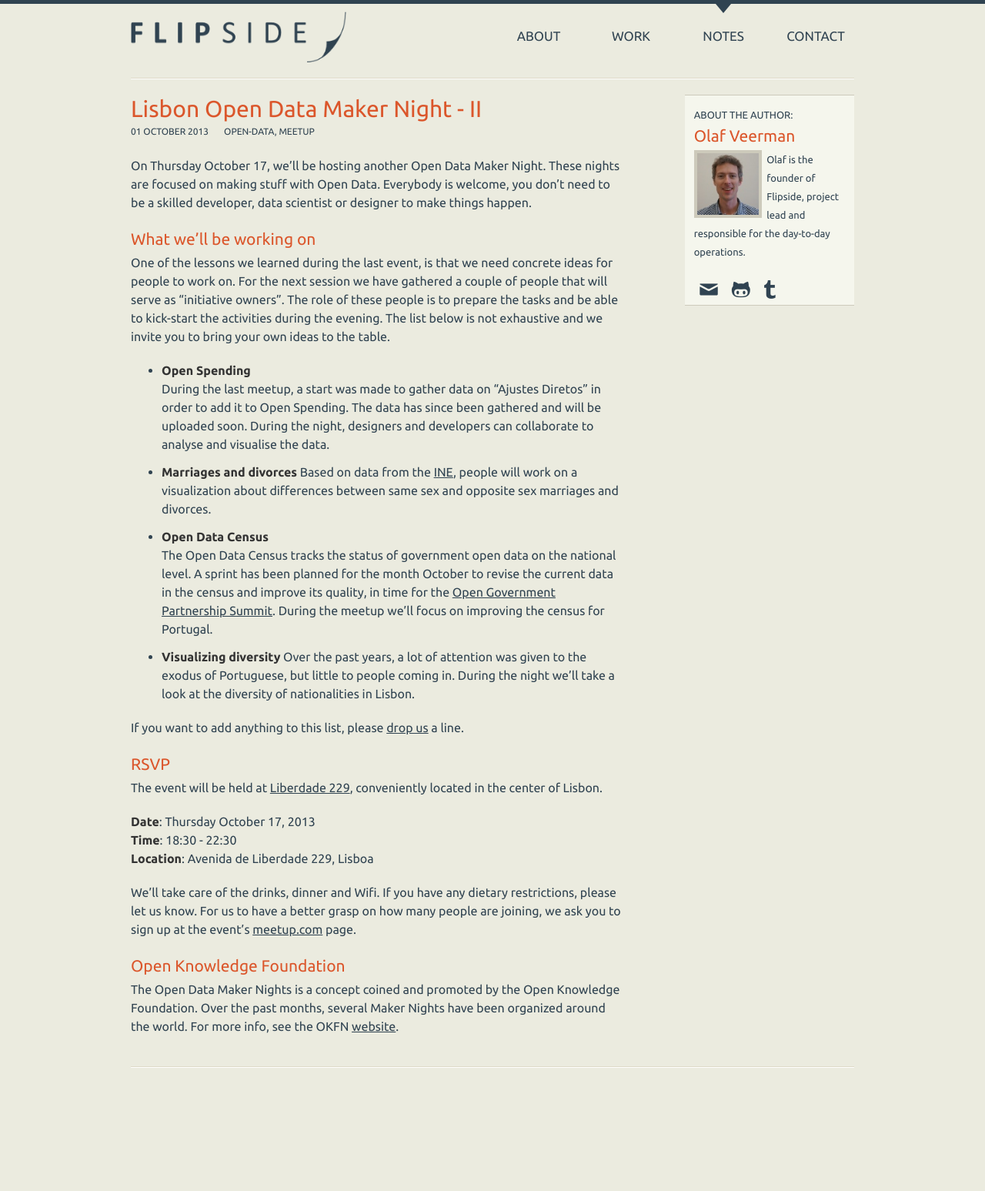
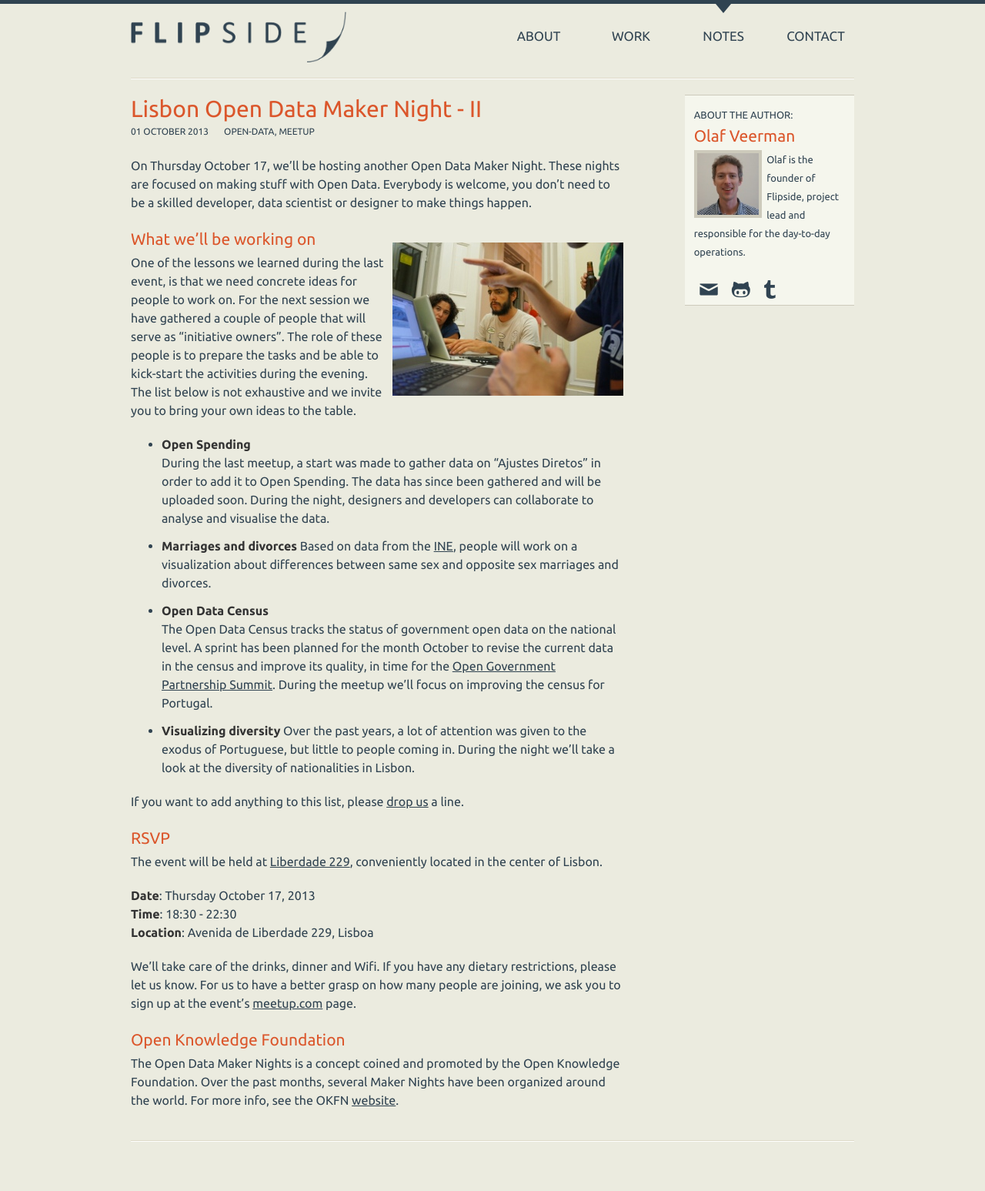
Before and after one commit to flipside-org/flipside.org, a Jekyll site: the page built from _posts/notes/2013-10-01-open-data-maker-night-II.md, in a window 1280 px wide. Shown: the whole page at 77% size. Built offline with Jekyll 4.4.1, drawn with Linux system fonts in a browser that asks for light colours; nearby versions of some CDN libraries; before the commit the page ends 1451 px from its top, so only the background shows below that.

Commit message:
Add an image to the ODMN post

```diff
--- a/_posts/notes/2013-10-01-open-data-maker-night-II.md
+++ b/_posts/notes/2013-10-01-open-data-maker-night-II.md
@@ -12,6 +12,7 @@
 
 On Thursday October 17, we'll be hosting another Open Data Maker Night. These nights are focused on making stuff with Open Data. Everybody is welcome, you don't need to be a skilled developer, data scientist or designer to make things happen.
 
+<img class="right" src="/images/notes/odmn1.jpg" alt="Open Data Maker Night in action">
 ### What we'll be working on
 One of the lessons we learned during the last event, is that we need concrete ideas for people to work on. For the next session we have gathered a couple of people that will serve as "initiative owners". The role of these people is to prepare the tasks and be able to kick-start the activities during the evening. The list below is not exhaustive and we invite you to bring your own ideas to the table.
 
```
